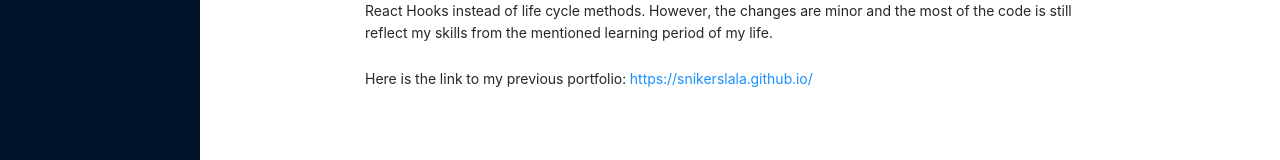
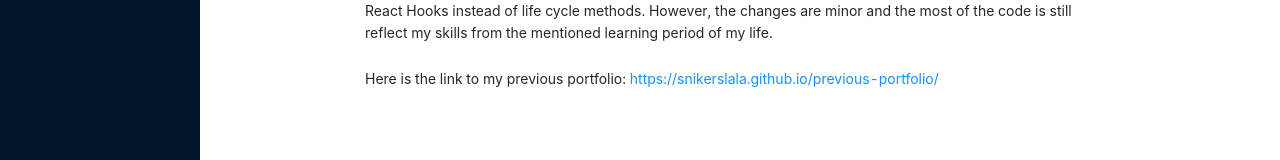
Before and after one commit to martynaskup/martynaskup.github.io, a React (Create React App) app: page /projects/previousPortfolio in a window 1280 px wide. Shown: the part 506-666 px from the top of the page. Built offline with nearby package versions, Linux system fonts and the light colour scheme.

Commit message:
Update the link to the previous portfolio

```diff
--- a/src/pages/ProjectsPage/Projects/PreviousPortfolio.tsx
+++ b/src/pages/ProjectsPage/Projects/PreviousPortfolio.tsx
@@ -49,11 +49,11 @@ const PreviousPortfolio = () => {
         <Typography.Text>
           Here is the link to my previous portfolio:{' '}
           <Link
-            to="https://snikerslala.github.io/"
+            to="https://snikerslala.github.io/previous-portfolio/"
             target="_blank"
             rel="noopener"
           >
-            https://snikerslala.github.io/
+            https://snikerslala.github.io/previous-portfolio/
           </Link>
         </Typography.Text>
       </Space>
```
